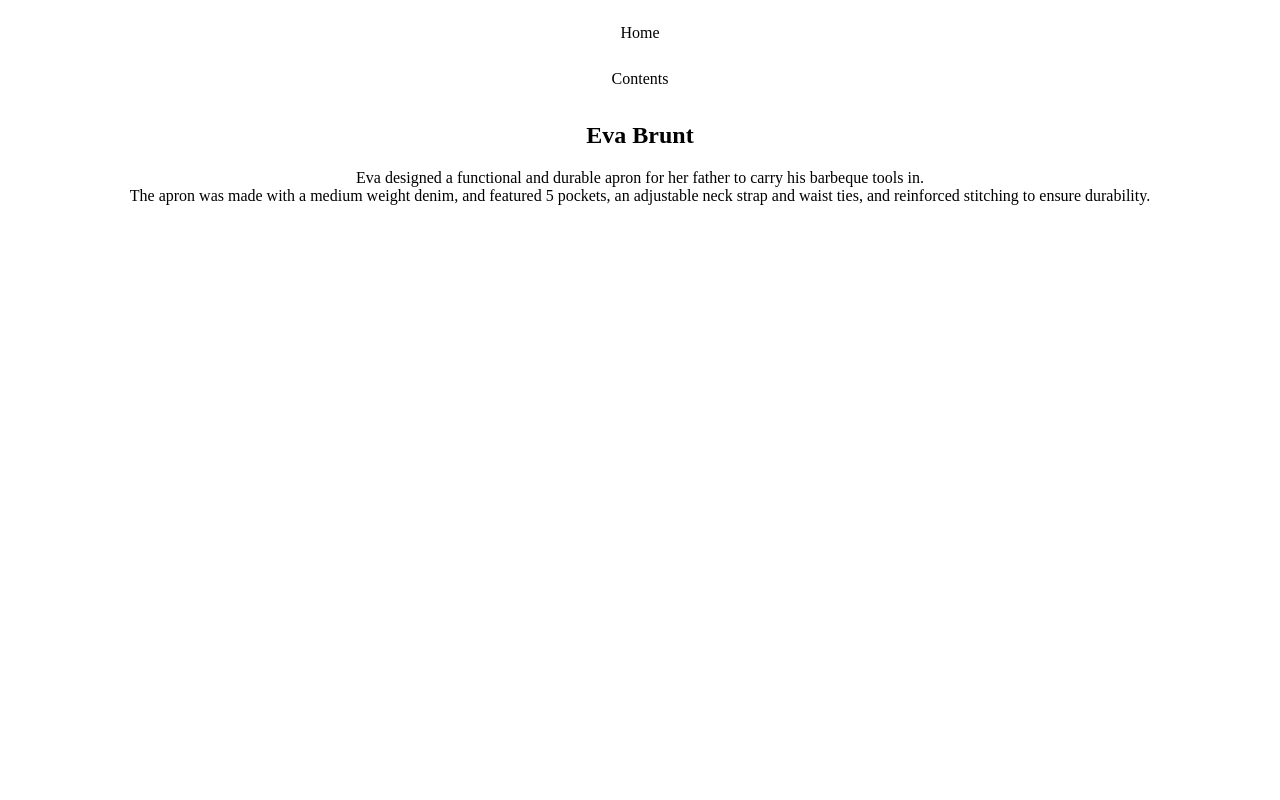
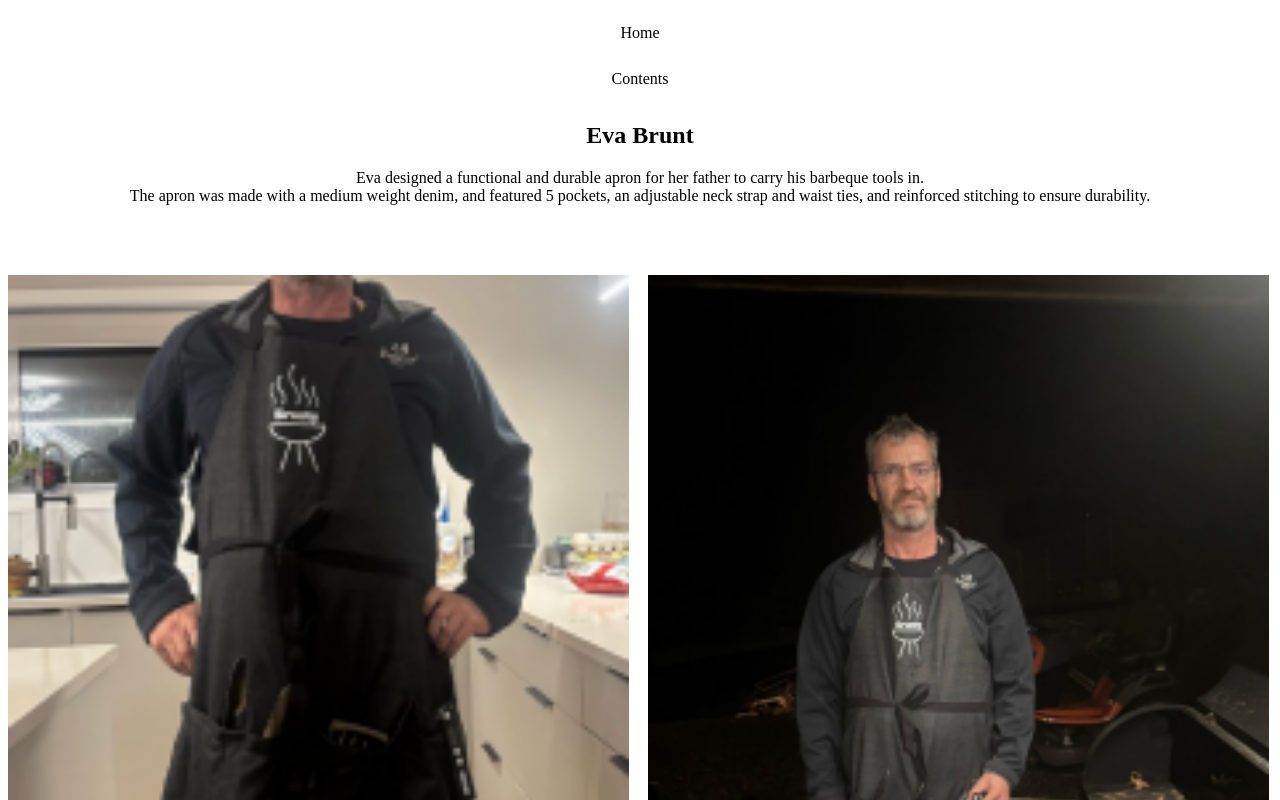
Before and after one commit to LITdt/fashionwebsitefinal3, a plain HTML site: page Brunt.html in a window 1280 px wide. Shown: the top 800 px of the page. Drawn offline with Linux system fonts and the light colour scheme.

Commit message:
Update Brunt.html

```diff
--- a/Brunt.html
+++ b/Brunt.html
@@ -35,8 +35,8 @@
             <br>
             <br>
             <div class="flex-container">
-               <img src="Images/Evaimage-1.png" class="photo1" alt="">
-               <img src="Images/Evaimage-2.png" class="photo2" alt="">
+               <img src="Evaimage-1.png" class="photo1" alt="">
+               <img src="Evaimage-2.png" class="photo2" alt="">
 
 
             </div>
```
